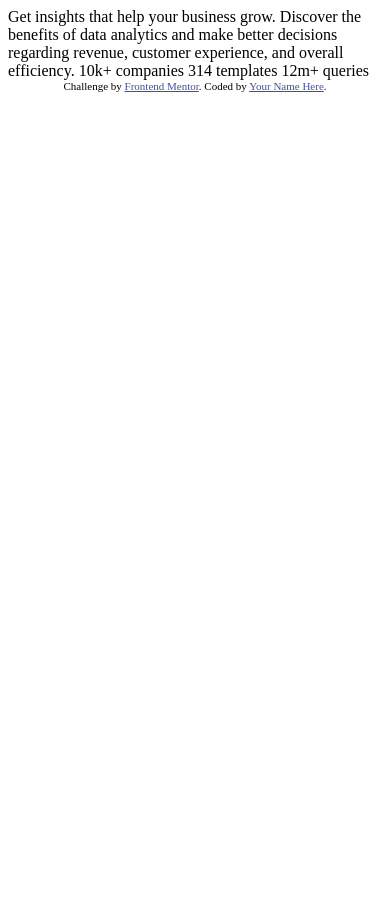
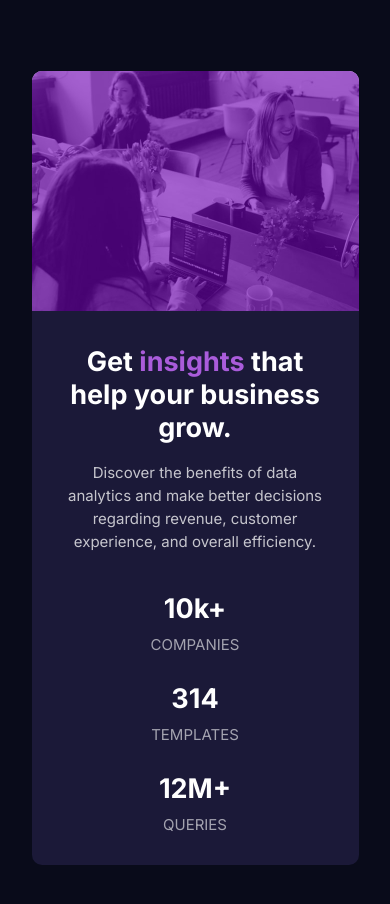
Before and after one commit to Rhiino1/frontendmentor-stats-preview-card, a website: page index.html in a window 390 px wide. Before the commit the page ends 844 px from the top, so only its background shows below. Drawn offline with Linux system fonts and the light colour scheme.

Commit message:
mobile version

```diff
--- /dev/null
+++ b/app/scss/components/_index.scss
@@ -0,0 +1 @@
+@forward 'card';
--- /dev/null
+++ b/app/scss/components/card.scss
@@ -0,0 +1,83 @@
+@use '../util/'as *;
+
+.card {
+  background: var(--dark-desaturated-blue-card-bg);
+  border-radius: rem(10);
+  overflow: hidden;
+  width: rem(327);
+  // height: rem(794);
+  display: flex;
+  flex-direction: column;
+
+  font-size: rem(15);
+
+  @include breakpoint(medium) {}
+
+  @include breakpoint(large) {}
+
+  &__header {
+    width: 100%;
+    height: rem(240);
+    background: hsl(277, 64%, 61%) no-repeat top/100% url('../../../images/image-header-mobile.jpg');
+    overflow: hidden;
+    @include breakpoint(medium) {
+      background: url('../../../images/image-header-desktop.jpg');
+    }
+
+    &::after {
+      content: ""; // ::before and ::after both require content
+      position: absolute;
+      border-radius: rem(10) rem(10) 0 0;
+      width: rem(327);
+      height: rem(240);
+      background: hsl(277deg 96% 37% / 61%);
+    }
+  }
+
+  &__title, &__description {
+    padding: 0 rem(28);
+  }
+
+  &__title {
+    margin-top: rem(34);
+    text-align: center;
+    font-size: rem(27);
+    font-weight: 700;
+    color: var(--white-main-heading-stats);
+
+    mark {
+      color: var(--soft-violet-accent);
+    }
+  }
+
+  &__description {
+    margin-top: rem(17);
+    text-align: center;
+    line-height: rem(23);
+    font-weight: 400;
+    color: var(--slightly-transparent-white-main-p);
+  }
+
+  &__stats {
+    margin-top: rem(11);
+    margin-bottom: rem(31);
+    display: flex;
+    flex-direction: column;
+    align-items: center;
+    justify-content: center;
+
+    &__title {
+      margin-top: rem(28);
+      font-size: rem(27);
+      font-weight: 700;
+      color: var(--white-main-heading-stats);
+    }
+
+    &__description {
+      margin-top: rem(10);
+      text-transform: uppercase;
+      color: var(--slightly-transparent-white-stat-headings);
+    }
+  }
+
+}
--- /dev/null
+++ b/app/scss/globals/_index.scss
@@ -0,0 +1,5 @@
+@forward 'colors';
+@forward 'fonts';
+@forward 'boilerplate';
+@forward 'typography';
+@forward 'layout';
--- /dev/null
+++ b/app/scss/globals/boilerplate.scss
@@ -0,0 +1,19 @@
+html {
+  font-size: 100%;
+  box-sizing: border-box;
+}
+
+*, *::before, *::after {
+  box-sizing: inherit;
+}
+
+body {
+  margin: 0;
+  padding: 0;
+  font-family: var(--inter);
+  background: var(--very-dark-blue-bg-primary);
+}
+
+figure {
+  margin: 0;
+}
--- /dev/null
+++ b/app/scss/globals/colors.scss
@@ -0,0 +1,8 @@
+:root {
+  --very-dark-blue-bg-primary: hsl(233, 47%, 7%);
+  --dark-desaturated-blue-card-bg: hsl(244, 38%, 16%);
+  --soft-violet-accent: hsl(277, 64%, 61%);
+  --white-main-heading-stats: hsl(0, 0%, 100%);
+  --slightly-transparent-white-main-p: hsla(0, 0%, 100%, 0.75);
+  --slightly-transparent-white-stat-headings: hsla(0, 0%, 100%, 0.6);
+}
--- /dev/null
+++ b/app/scss/globals/fonts.scss
@@ -0,0 +1,4 @@
+:root{
+  --inter: 'Inter', sans-serif;
+  --lexend-deca: 'Lexend Deca', sans-serif;
+}
--- /dev/null
+++ b/app/scss/globals/layout.scss
@@ -0,0 +1,19 @@
+@use '../util'as *;
+
+body {
+  min-height: 100vh;
+  display: flex;
+  flex-direction: column;
+  align-items: center;
+  justify-content: center;
+}
+
+.container {
+  width: 100%;
+  // height: rem(646); //tener cuidado con esto
+  display: flex;
+  align-items: flex-start;
+  justify-content: center;
+  // padding: rem(20) 0;
+  margin: rem(71) auto;
+}
--- /dev/null
+++ b/app/scss/globals/typography.scss
@@ -0,0 +1,24 @@
+h1,
+h2,
+h3 {
+  margin-top: 0;
+  margin-bottom: 0;
+}
+
+p {
+  margin-top: 0;
+  margin-bottom: 0;
+}
+
+a, a:visited, a:active {
+  text-decoration: none;
+}
+
+mark {
+  background: none;
+}
+
+button {
+  border: none;
+  background: none;
+}
--- /dev/null
+++ b/app/scss/style.scss
@@ -0,0 +1,2 @@
+@use 'globals';
+@use 'components';
--- /dev/null
+++ b/app/scss/util/_index.scss
@@ -0,0 +1,2 @@
+@forward 'breakpoints';
+@forward 'functions';
--- /dev/null
+++ b/app/scss/util/breakpoints.scss
@@ -0,0 +1,17 @@
+// 640px, 1024px, 1400px
+$breakpoints-up: ("medium": "40em", "large": "64em", "xlarge": "87.5em");
+
+// 639px, 1023px, 1399px
+$breakpoints-down: ("small": "39.9375em", "medium": "63.9375em", "large": "87.4375em");
+
+@mixin breakpoint($size) {
+  @media (min-width: map-get($breakpoints-up, $size)) {
+    @content;
+  }
+}
+
+@mixin breakpoint-down($size) {
+  @media (max-width: map-get($breakpoints-down, $size)) {
+    @content;
+  }
+}
--- /dev/null
+++ b/app/scss/util/functions.scss
@@ -0,0 +1,6 @@
+@use "sass:math";
+
+// Source: https://css-tricks.com/snippets/sass/px-to-em-functions/
+@function rem($pixels, $context: 16){
+  @return (math.div($pixels, $context)) * 1rem;
+}
--- /dev/null
+++ b/gulpfile.js
@@ -0,0 +1,58 @@
+//Initialize modules
+const {
+  src,
+  dest,
+  watch,
+  series
+} = require('gulp');
+const sass = require('gulp-sass')(require('sass'));
+const postcss = require('gulp-postcss');
+const autoprefixer = require('autoprefixer');
+const cssnano = require('cssnano');
+const browsersync = require('browser-sync').create();
+
+
+// Sass Task
+function scssTask() {
+  return src('app/scss/style.scss', {
+      sourcemaps: true
+    })
+    .pipe(sass())
+    .pipe(postcss([autoprefixer(), cssnano()]))
+    .pipe(dest('dist', {
+      sourcemaps: '.'
+    }));
+}
+
+// Browsersync
+function browserSyncServe(cb) {
+  browsersync.init({
+    server: {
+      baseDir: '.',
+    },
+    notify: {
+      styles: {
+        top: 'auto',
+        bottom: '0',
+      },
+    },
+  });
+  cb();
+}
+
+function browserSyncReload(cb) {
+  browsersync.reload();
+  cb();
+}
+
+// Watch Task
+function watchTask() {
+  watch('*.html', browserSyncReload);
+  watch(
+    ['app/scss/**/*.scss', 'app/**/*.js'],
+    series(scssTask, browserSyncReload)
+  );
+}
+
+// Default Gulp Task
+exports.default = series(scssTask, browserSyncServe, watchTask);
--- a/index.html
+++ b/index.html
@@ -1,33 +1,46 @@
 <!DOCTYPE html>
 <html lang="en">
+
 <head>
   <meta charset="UTF-8">
-  <meta name="viewport" content="width=device-width, initial-scale=1.0"> <!-- displays site properly based on user's device -->
+  <meta name="viewport" content="width=device-width, initial-scale=1.0">
+  <!-- displays site properly based on user's device -->
 
   <link rel="icon" type="image/png" sizes="32x32" href="./images/favicon-32x32.png">
 
+  <!-- Google Fonts -->
+  <link rel="preconnect" href="https://fonts.googleapis.com">
+  <link rel="preconnect" href="https://fonts.gstatic.com" crossorigin>
+  <link href="https://fonts.googleapis.com/css2?family=Inter:wght@400;700&family=Lexend+Deca&display=swap"
+    rel="stylesheet">
+
+  <link rel="stylesheet" href="dist/style.css">
+
   <title>Frontend Mentor | Stats preview card component</title>
+</head>
 
-  <!-- Feel free to remove these styles or customise in your own stylesheet 👍 -->
-  <style>
-    .attribution { font-size: 11px; text-align: center; }
-    .attribution a { color: hsl(228, 45%, 44%); }
-  </style>
-</head>
 <body>
-
-  Get insights that help your business grow.
-
-  Discover the benefits of data analytics and make better decisions regarding revenue, customer
-  experience, and overall efficiency.
-
-  10k+ companies
-  314 templates
-  12m+ queries
-
-  <div class="attribution">
+  <main class="container">
+    <section class="card">
+      <figure class="card__header"></figure>
+      <h1 class="card__title">Get <mark>insights</mark> that help your business grow.</h1>
+      <p class="card__description">Discover the benefits of data analytics and make better decisions regarding revenue,
+        customer
+        experience, and overall efficiency.</p>
+      <article class="card__stats">
+        <h1 class="card__stats__title">10k+</h1>
+        <p class="card__stats__description">companies</p>
+        <h1 class="card__stats__title">314</h1>
+        <p class="card__stats__description">templates</p>
+        <h1 class="card__stats__title">12M+</h1>
+        <p class="card__stats__description">queries</p>
+      </article>
+    </section>
+  </main>
+  <!-- <footer>
     Challenge by <a href="https://www.frontendmentor.io?ref=challenge" target="_blank">Frontend Mentor</a>.
     Coded by <a href="#">Your Name Here</a>.
-  </div>
+  </footer> -->
 </body>
+
 </html>
```
Also changed, not shown: package.json (added, +30 -0 lines), dist/style.css (added), 3 other files.
